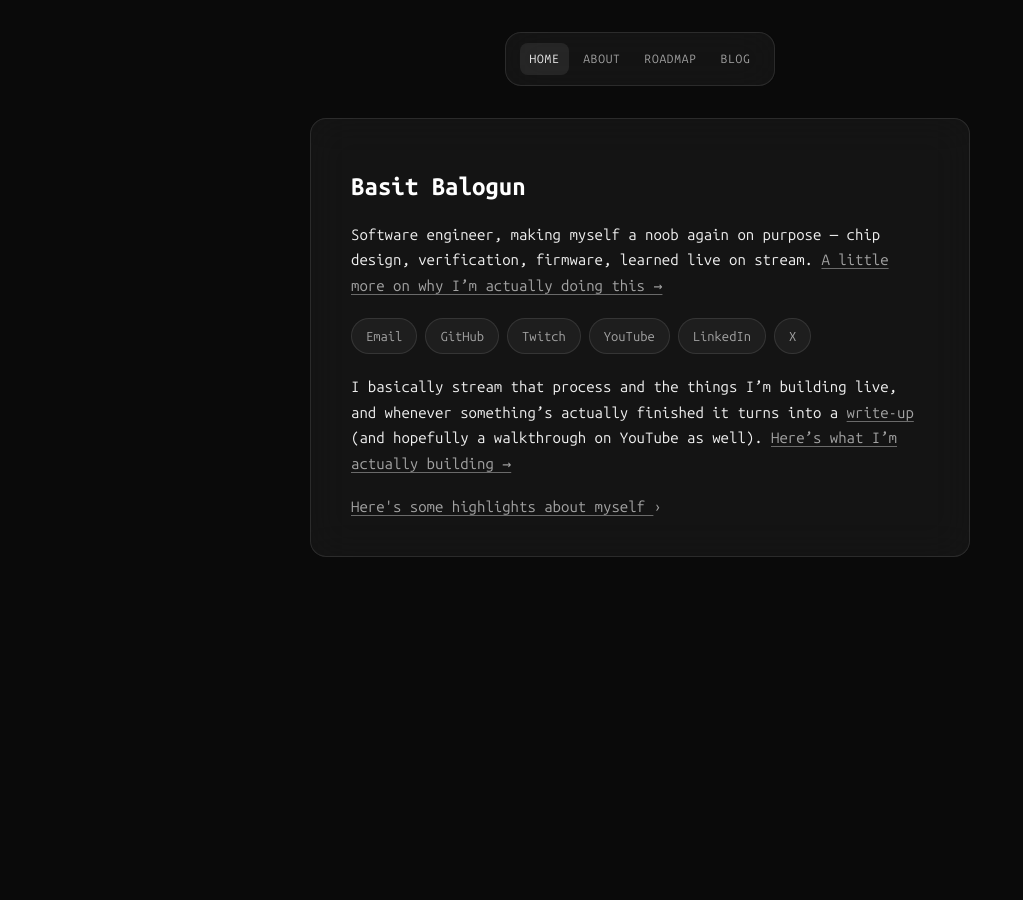
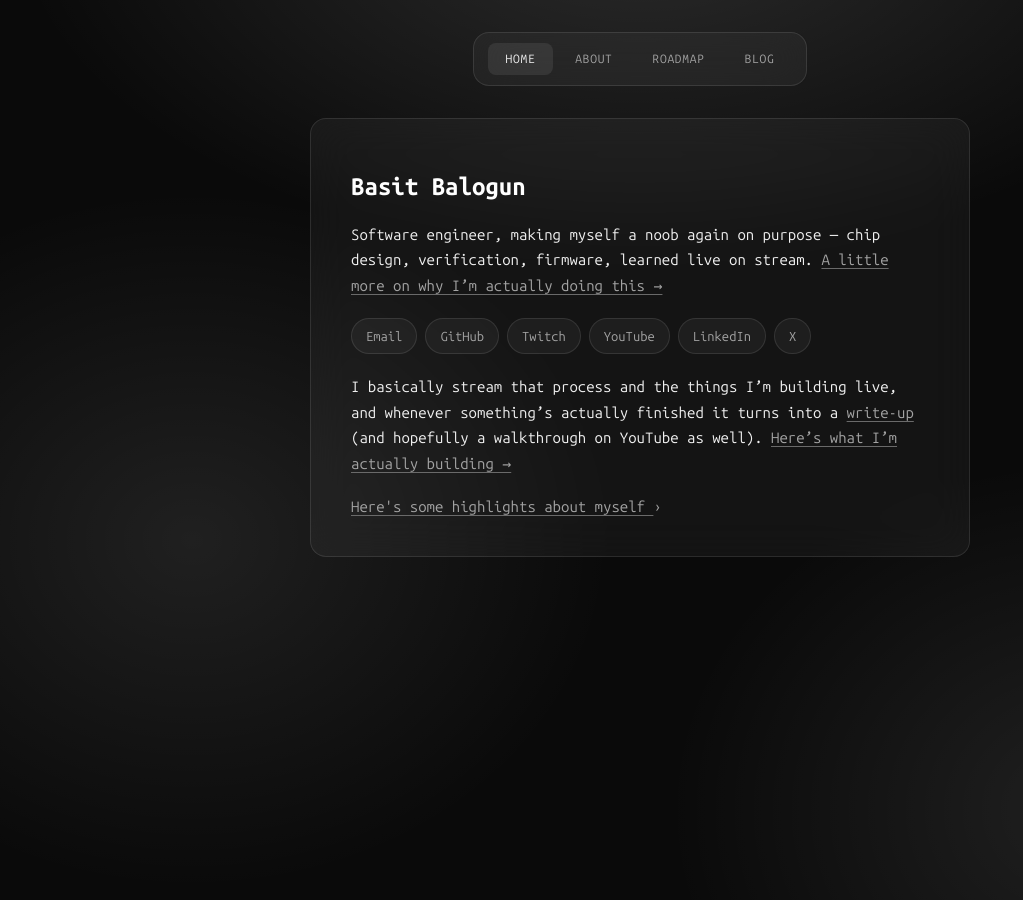
Before and after one commit to Basit-Balogun10/Basit-Balogun10.github.io, a Jekyll site: the page built from index.md, in a window 1280 px wide. Shown: the whole page, without its empty margins (0-1023 px from the left). Built offline with Jekyll 4.4.1, drawn with Linux system fonts in a browser that asks for light colours.

Commit message:
Move glow gradients onto body's own background (drop fragile z-index pseudo-element), widen nav item padding

```diff
--- a/_layouts/default.html
+++ b/_layouts/default.html
@@ -25,34 +25,27 @@
 
   * { box-sizing: border-box; }
 
+  /* Gradients are layered directly on body's own background (not a
+     separate ::before with z-index) -- that avoids any stacking-context
+     ambiguity, since body itself isn't positioned and z-index on an
+     unpositioned ancestor's pseudo-element is exactly the kind of thing
+     that silently does nothing in some browsers. Fixed pixel sizes, not
+     viewport-relative percentages, so the glow reliably reaches the
+     centered content column regardless of screen width. background-
+     attachment:fixed keeps it from scrolling with the page. */
   html, body {
     margin: 0;
     padding: 0;
     min-height: 100vh;
-    background: #0a0a0a;
+    background:
+      radial-gradient(ellipse 900px 500px at 50% -10%, rgba(255,255,255,0.14), transparent 70%),
+      radial-gradient(ellipse 600px 500px at 15% 60%, rgba(255,255,255,0.09), transparent 70%),
+      radial-gradient(ellipse 600px 500px at 85% 90%, rgba(255,255,255,0.09), transparent 70%),
+      #0a0a0a;
+    background-attachment: fixed;
     color: var(--text);
     font-family: 'Ubuntu Mono', 'Cascadia Mono', 'SF Mono', Consolas, Menlo, monospace;
     line-height: 1.7;
-  }
-
-  /* Fixed so it doesn't scroll away -- gives the .glass panels'
-     backdrop-filter something real to blur against, so the glass
-     effect reads for every visitor, not just ones with their own
-     OS-level window transparency turned on (that's a separate,
-     per-user thing this page has no control over either way). */
-  body::before {
-    content: "";
-    position: fixed;
-    inset: 0;
-    z-index: -1;
-    /* Fixed pixel sizes, not viewport-relative -- percentage-based
-       radial-gradient positions/sizes fade out long before reaching
-       the centered content column on a wide screen, which is why
-       this looked completely flat before. */
-    background:
-      radial-gradient(ellipse 900px 500px at 50% -10%, rgba(255,255,255,0.11), transparent 70%),
-      radial-gradient(ellipse 600px 500px at 15% 60%, rgba(255,255,255,0.07), transparent 70%),
-      radial-gradient(ellipse 600px 500px at 85% 90%, rgba(255,255,255,0.07), transparent 70%);
   }
 
   .glass {
@@ -83,7 +76,7 @@
   nav a {
     color: var(--text-dim);
     text-decoration: none;
-    padding: 6px 10px;
+    padding: 6px 18px;
     border-radius: 8px;
   }
   nav a:hover { color: var(--text); background: var(--glass-strong); }
```
